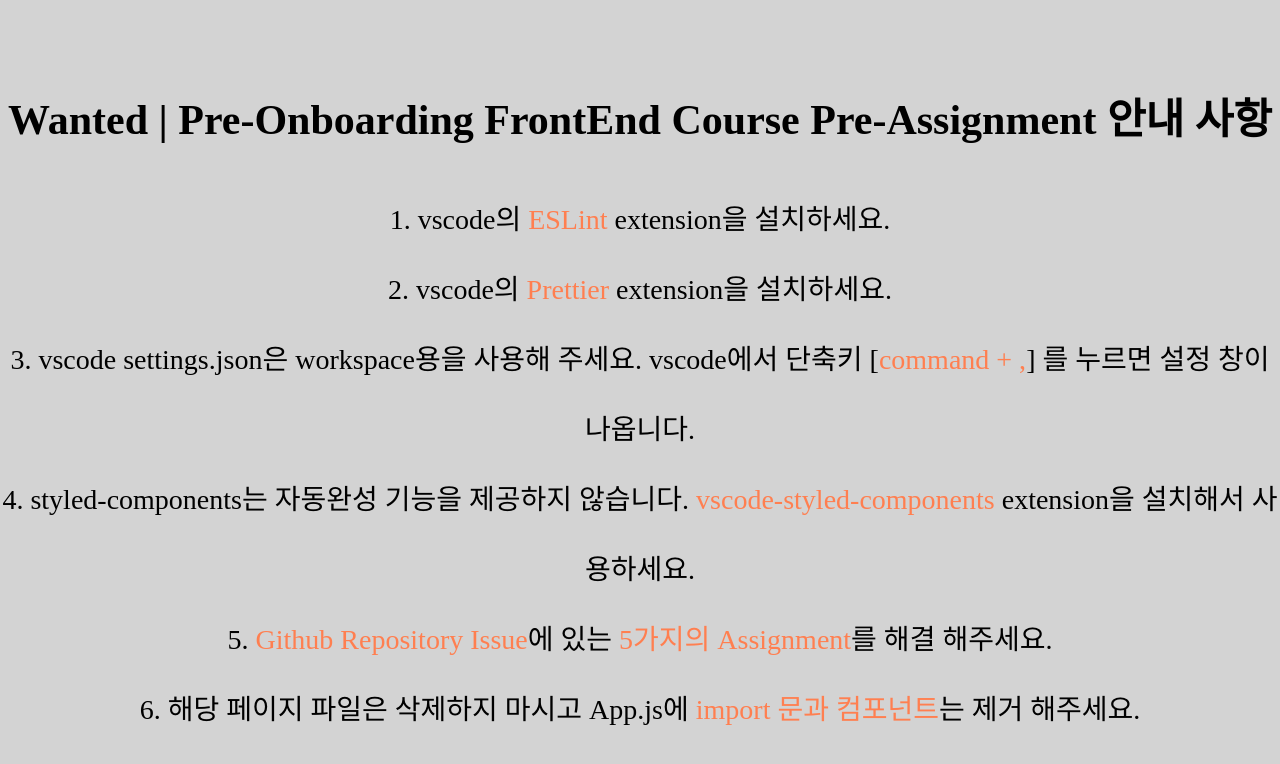
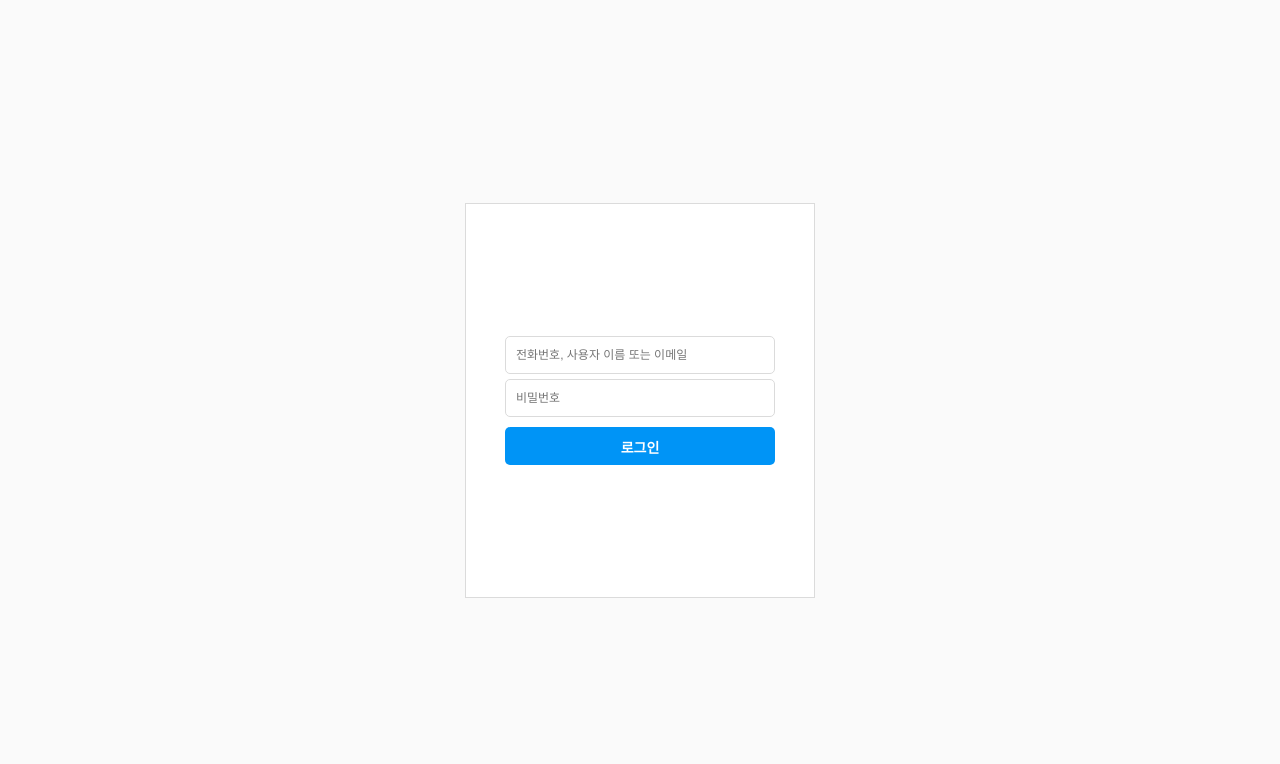
Before and after one commit to wanted-pre-onboarding-fe/pre-assignment, a React (Create React App) app: page / in a window 1280 px wide. Shown: the top 764 px of the page. Built offline with nearby package versions, Linux system fonts and the light colour scheme.

Commit message:
로그인 UI 구현

```diff
--- a/src/App.js
+++ b/src/App.js
@@ -1,8 +1,8 @@
 import React from 'react';
-import PreAssignmentGuide from './pages/PreAssignmentGuide';
+import Login from './routes/Login';
 
 function App() {
-  return <PreAssignmentGuide />;
+  return <Login />;
 }
 
 export default App;
--- /dev/null
+++ b/src/routes/Login.jsx
@@ -0,0 +1,60 @@
+import React from 'react';
+import styled from 'styled-components';
+
+export default function Login() {
+  return (
+    <Container>
+      <Box>
+        <Input
+          placeholder="전화번호, 사용자 이름 또는 이메일"
+          isValidated={true}
+        />
+        <Input placeholder="비밀번호" type="password" isValidated={true} />
+        <Button isValidated={true} type="submit">
+          로그인
+        </Button>
+      </Box>
+    </Container>
+  );
+}
+
+const Container = styled.div`
+  min-height: 100vh;
+  background-color: #fafafa;
+  display: flex;
+  justify-content: center;
+  align-items: center;
+`;
+const Box = styled.form`
+  width: 350px;
+  height: 395px;
+  background-color: white;
+  border: 1px solid #dbdbdb;
+  display: flex;
+  justify-content: center;
+  align-items: center;
+  flex-direction: column;
+`;
+const Input = styled.input`
+  width: 270px;
+  height: 38px;
+  padding: 10px;
+  font-size: 12px;
+  border: 1px solid;
+  border-color: ${(props) => (props.isValidated ? '#dbdbdb' : 'red')};
+  border-radius: 5px;
+  margin-bottom: 5px;
+`;
+const Button = styled.button`
+  width: 270px;
+  height: 38px;
+  padding: 10px;
+  font-size: 14px;
+  font-weight: 800;
+  background-color: ${(props) => (props.isValidated ? '#0094f6' : '#b2defc')};
+  border-radius: 5px;
+  margin-top: 5px;
+  color: white;
+  text-align: center;
+  cursor: pointer;
+`;
```
